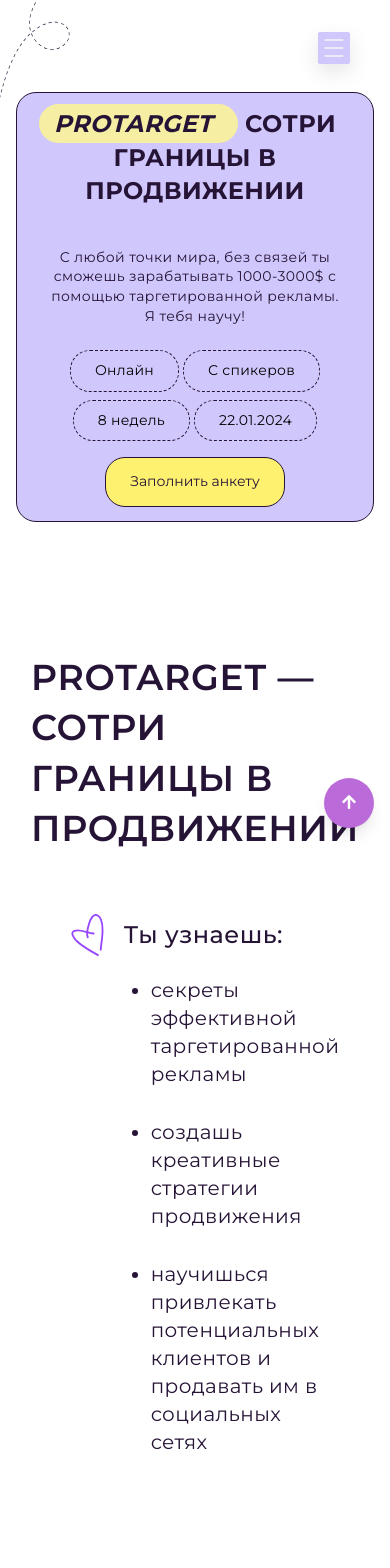
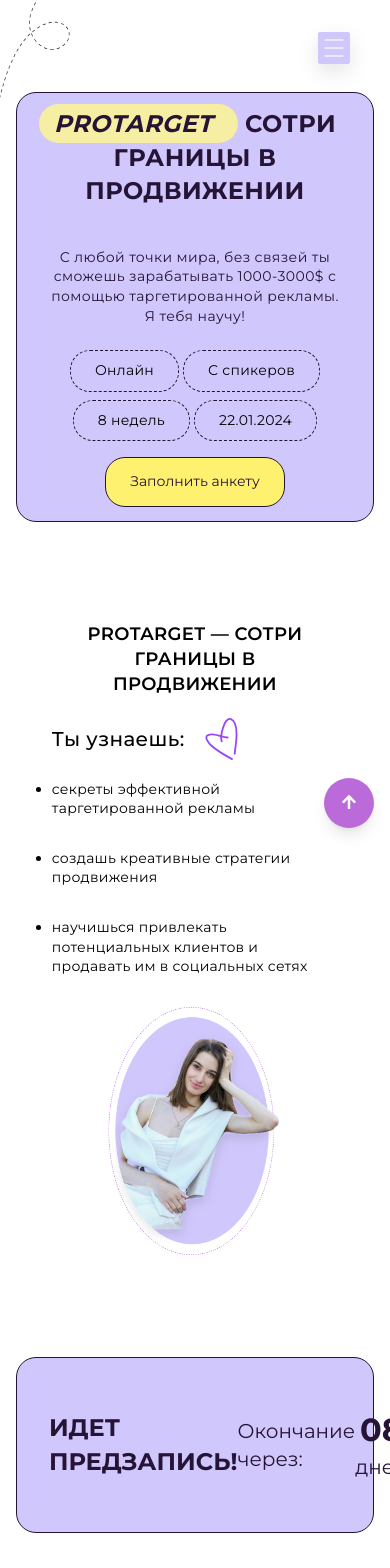
Before and after one commit to serzhlukasohov/daria-target, a Next.js app: page / in a window 390 px wide. Shown: the top 1568 px of the page. Built offline with nearby package versions, Linux system fonts and the light colour scheme.

Commit message:
Features section mob

```diff
--- a/src/components/FeaturesSection/FeaturesSection.module.css
+++ b/src/components/FeaturesSection/FeaturesSection.module.css
@@ -5,20 +5,13 @@
   display: flex;
   flex-direction: column;
   align-items: center;
-  margin: 0 auto;
-  margin-top: 130px;
-  margin-bottom: 130px;
+  margin: 130px auto;
 }
 
 .sectionTitle {
-  color: #261436;
-  font-family: Montserrat;
-  font-size: 36px;
-  font-style: normal;
-  font-weight: 600;
-  line-height: 140%;
+  font: var(--font-semi-bold-36);
   letter-spacing: 0.72px;
-  text-transform: uppercase;
+  white-space: nowrap;
 }
 
 .featuresContent {
@@ -28,26 +21,12 @@
 }
 
 .featuresText {
-  color: var(--black, #261436);
-
-  /* H5 */
-  font-family: Montserrat;
-  font-size: 24px;
-  font-style: normal;
-  font-weight: 500;
-  line-height: 140%; /* 33.6px */
+  font: var(--font-semi-medium-24);
   letter-spacing: 0.48px;
 }
 
-
-
 .featureList {
-  color: var(--black, #261436);
-  font-family: Montserrat;
-  font-size: 20px;
-  font-style: normal;
-  font-weight: 400;
-  line-height: 140%;
+  font: var(--font-regular-20);
   letter-spacing: 0.4px;
   list-style-type: disc;
   padding-left: 100px;
@@ -55,12 +34,73 @@
 .featureList li {
   margin-bottom: 30px;
 }
-
-.featureImage {
-
-
+.featuresContentFlex {
+  display: flex;
+  align-items: center;
 }
 
 .featureIcon {
   margin: 20px;
 }
+
+@media (max-width: 1244px) {
+  .sectionTitle {
+    font-weight: 600;
+    font-size: 28px;
+    line-height: 145%;
+    letter-spacing: 0.02em;
+  }
+
+  .featuresContentFlex {
+    flex-direction: row-reverse;
+    justify-content: flex-end;
+  }
+
+  .featuresSection {
+    margin: 100px auto;
+  }
+
+  .featuresContentFlex p {
+    font: var(--font-semi-medium-20);
+    letter-spacing: 0.02em;
+  }
+  .featureList li {
+    font: var(--font-regular-16);
+    letter-spacing: 0.02em;
+    width: 452px;
+  }
+
+  .featureList {
+    padding-left: 0;
+  }
+  .featuresImg {
+    width: 195px;
+    height: 290px;
+  }
+}
+@media (max-width: 768px) {
+  .featuresContent {
+    display: block;
+    margin: auto;
+  }
+
+  .featuresImg {
+    margin: auto;
+    width: 173px;
+    height: 250px;
+  }
+
+  .sectionTitle {
+    font: var(--font-semi-bold-18);
+    letter-spacing: 0.02em;
+    text-transform: uppercase;
+    text-align: center;
+    white-space: normal;
+  }
+  .featureList li {
+    font: var(--font-regular-14);
+    letter-spacing: 0.02em;
+    width: 100%;
+  }
+
+}
--- a/src/components/FeaturesSection/index.js
+++ b/src/components/FeaturesSection/index.js
@@ -9,18 +9,18 @@
   return (
     <section className={styles.featuresSection}>
       <h2 className={styles.sectionTitle}>
-        PROTARGET — СОТРИ ГРАНИЦЫ В ПРОДВИЖЕНИИ
+      PROTarget — СОТРИ ГРАНИЦЫ В ПРОДВИЖЕНИИ
       </h2>
       <div className={styles.featuresContent}>
         <div className={styles.featuresText}>
           <div className={styles.featuresText}>
-            <div className="flex items-center">
+            <div className={styles.featuresContentFlex}>
               <Image
               width="33"
               height="44"
               src={HeartIcon}
               className={styles.featureIcon}/>
-              <p >Ты узнаешь:</p>
+              <p>Ты узнаешь:</p>
             </div>
             <ul className={styles.featureList}>
               <li>
@@ -38,7 +38,7 @@
             </ul>
           </div>
         </div>
-        <div className={styles.c}>
+        <div className={styles.featuresImg}>
           <Image
           width="303"
           height="437"
--- a/src/styles/globals.css
+++ b/src/styles/globals.css
@@ -31,6 +31,7 @@
   --font-bold-32: normal 700 32px/140% Montserrat;
   --font-semi-bold-36: normal 600 36px/140% Montserrat;
   --font-bold-62: normal 700 62px/140% Montserrat;
+  --font-semi-bold-18: normal 600 18px/140% Montserrat;
 
   --letter-spacing-32: 0.32px;
 
```
